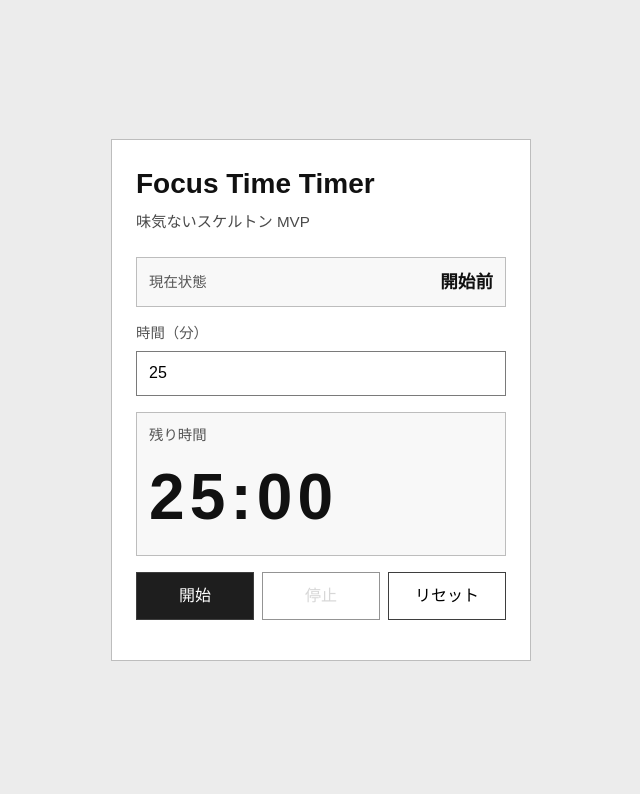
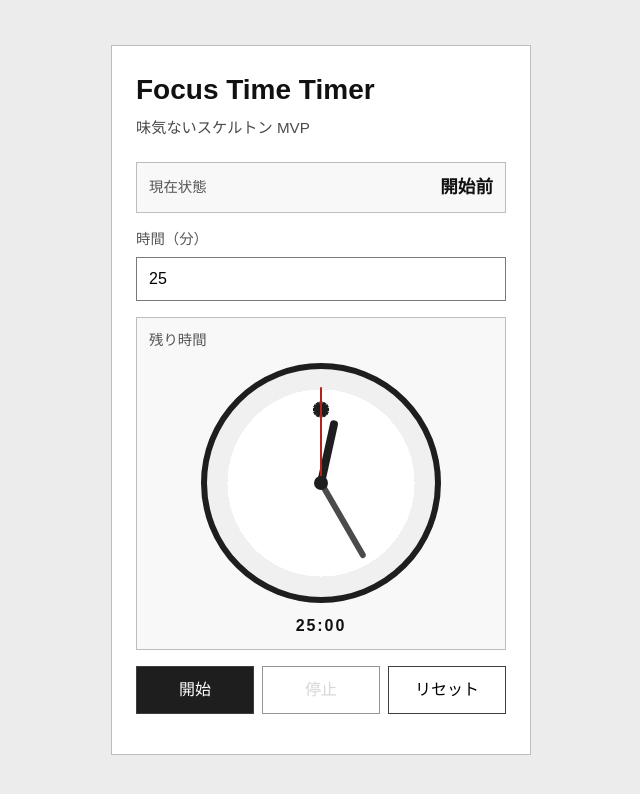
Before and after one commit to skijima404/ai-development-demo, a React (Vite) app in the folder src/focus-time-timer/: page / in a window 1280 px wide. Shown: the top 794 px of the page, without its empty margins (319-959 px from the left). Built offline with nearby package versions, Linux system fonts and the light colour scheme.

Commit message:
feat(timer): switch remaining time to analog clock

```diff
--- a/src/focus-time-timer/src/App.tsx
+++ b/src/focus-time-timer/src/App.tsx
@@ -9,6 +9,19 @@ function formatRemaining(totalSeconds: number): string {
   const minutes = Math.floor(clamped / 60);
   const seconds = clamped % 60;
   return `${String(minutes).padStart(2, "0")}:${String(seconds).padStart(2, "0")}`;
+}
+
+function getAnalogHandAngles(totalSeconds: number) {
+  const clamped = Math.max(totalSeconds, 0);
+  const hours = Math.floor(clamped / 3600);
+  const minutes = Math.floor((clamped % 3600) / 60);
+  const seconds = clamped % 60;
+
+  return {
+    hour: ((hours % 12) + minutes / 60 + seconds / 3600) * 30,
+    minute: (minutes + seconds / 60) * 6,
+    second: seconds * 6,
+  };
 }
 
 export default function App() {
@@ -101,6 +114,8 @@ export default function App() {
         : phase === "paused"
           ? "停止中"
           : "終了後";
+  const analogAngles = getAnalogHandAngles(remainingSeconds);
+  const remainingText = formatRemaining(remainingSeconds);
 
   return (
     <main className="app-shell">
@@ -131,7 +146,23 @@ export default function App() {
 
         <div className="remaining-box" aria-live="polite">
           <span className="remaining-label">残り時間</span>
-          <strong className="remaining-value">{formatRemaining(remainingSeconds)}</strong>
+          <div className="analog-clock" role="img" aria-label={`残り時間 ${remainingText}`}>
+            <div className="analog-clock-face">
+              <span className="analog-clock-center" aria-hidden="true" />
+              <span className="analog-clock-hand analog-clock-hand-hour" style={{ transform: `translateX(-50%) rotate(${analogAngles.hour}deg)` }} aria-hidden="true" />
+              <span className="analog-clock-hand analog-clock-hand-minute" style={{ transform: `translateX(-50%) rotate(${analogAngles.minute}deg)` }} aria-hidden="true" />
+              <span className="analog-clock-hand analog-clock-hand-second" style={{ transform: `translateX(-50%) rotate(${analogAngles.second}deg)` }} aria-hidden="true" />
+              {Array.from({ length: 12 }, (_, index) => (
+                <span
+                  key={index}
+                  className="analog-clock-tick"
+                  style={{ transform: `translate(-50%, -510%) rotate(${index * 30}deg)` }}
+                  aria-hidden="true"
+                />
+              ))}
+            </div>
+          </div>
+          <strong className="remaining-caption">{remainingText}</strong>
         </div>
 
         <div className="button-row">
--- a/src/focus-time-timer/src/styles.css
+++ b/src/focus-time-timer/src/styles.css
@@ -94,11 +94,78 @@ input {
   margin-bottom: 16px;
 }
 
-.remaining-value {
+.analog-clock {
+  display: grid;
+  place-items: center;
+  margin-top: 12px;
+}
+
+.analog-clock-face {
+  position: relative;
+  width: min(100%, 240px);
+  aspect-ratio: 1;
+  border: 6px solid #1e1e1e;
+  border-radius: 999px;
+  background:
+    radial-gradient(circle at center, #ffffff 0 58%, #f0f0f0 58% 100%);
+}
+
+.analog-clock-center {
+  position: absolute;
+  top: 50%;
+  left: 50%;
+  width: 14px;
+  height: 14px;
+  border-radius: 999px;
+  background: #1e1e1e;
+  transform: translate(-50%, -50%);
+  z-index: 3;
+}
+
+.analog-clock-hand {
+  position: absolute;
+  left: 50%;
+  bottom: 50%;
+  transform-origin: center bottom;
+  border-radius: 999px;
+}
+
+.analog-clock-hand-hour {
+  width: 8px;
+  height: 28%;
+  background: #1e1e1e;
+  z-index: 1;
+}
+
+.analog-clock-hand-minute {
+  width: 6px;
+  height: 38%;
+  background: #4b4b4b;
+  z-index: 2;
+}
+
+.analog-clock-hand-second {
+  width: 2px;
+  height: 42%;
+  background: #b42318;
+  z-index: 2;
+}
+
+.analog-clock-tick {
+  position: absolute;
+  top: 50%;
+  left: 50%;
+  width: 3px;
+  height: 7%;
+  background: #1e1e1e;
+}
+
+.remaining-caption {
   display: block;
-  margin-top: 8px;
-  font-size: clamp(2.4rem, 8vw, 4rem);
-  letter-spacing: 0.08em;
+  margin-top: 12px;
+  text-align: center;
+  font-size: 1rem;
+  letter-spacing: 0.12em;
 }
 
 .button-row {
```
Also changed, not shown: 2 other files (tests, documents, lock files or other folders).
